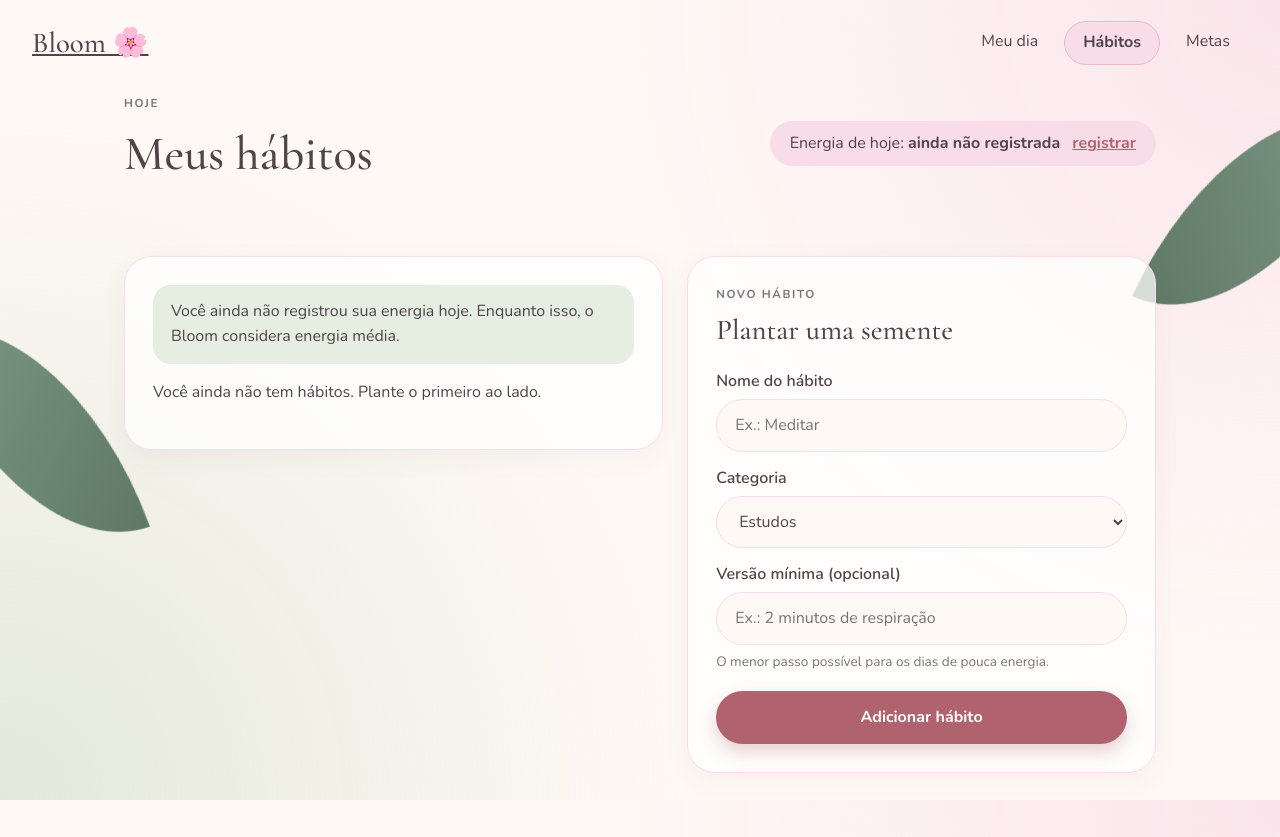
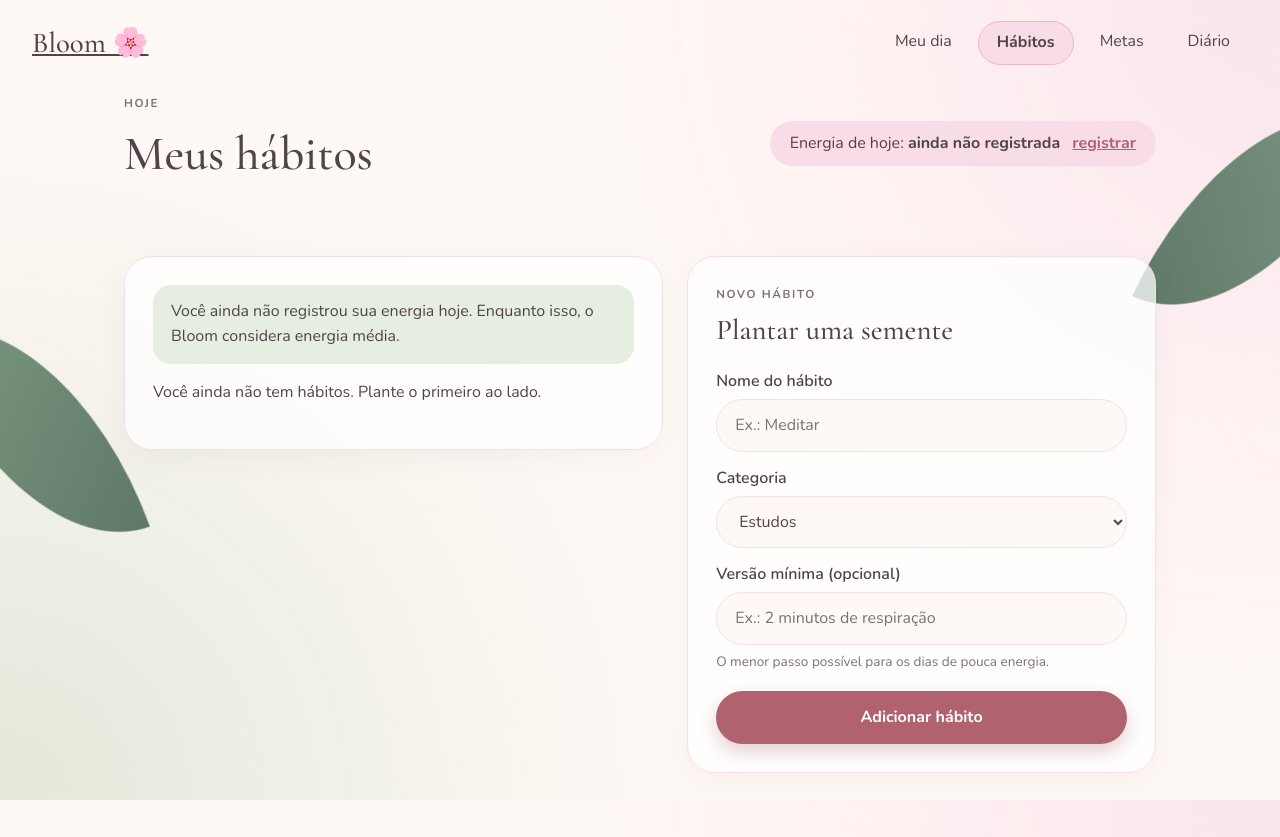
Before and after one commit to analuisa-r/Bloom-app, a plain HTML site: page pages/habitos.html in a window 1280 px wide. Drawn offline with nearby package versions, Linux system fonts and the light colour scheme.

Commit message:
feat: adiciona link do Diário na navegação

```diff
--- a/pages/habitos.html
+++ b/pages/habitos.html
@@ -17,6 +17,7 @@
       <a href="meu-dia.html">Meu dia</a>
       <a href="habitos.html" aria-current="page">Hábitos</a>
       <a href="metas.html">Metas</a>
+      <a href="diario.html">Diário</a>
     </nav>
   </header>
 
```
Also changed, not shown: pages/metas.html (+1 -0 lines), pages/meu-dia.html (+1 -0 lines).
